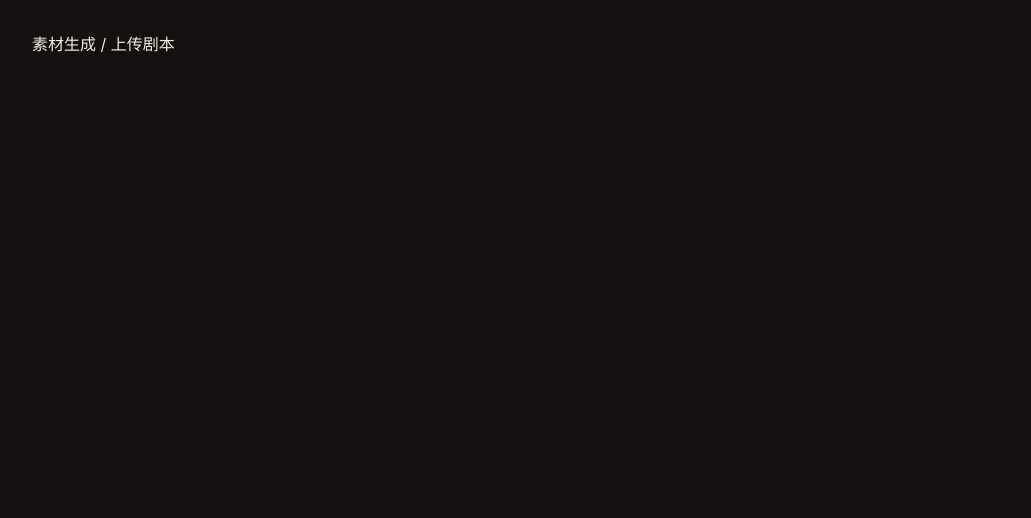
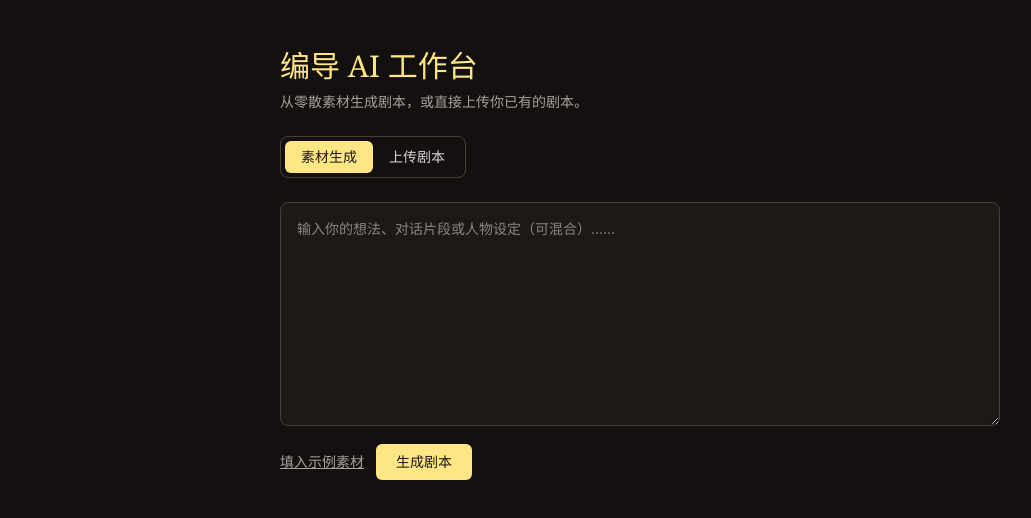
Before and after one commit to jenachinru-star/Innovation-Forging, a React (Vite) app in the folder client/: page / in a window 1280 px wide. Shown: the top 518 px of the page, without its empty margins (0-1031 px from the left). Built offline with nearby package versions, Linux system fonts and the light colour scheme.

Commit message:
新增(客户端)：素材输入页双入口

```diff
--- a/client/src/components/InputStep.jsx
+++ b/client/src/components/InputStep.jsx
@@ -1,3 +1,119 @@
-export default function InputStep() {
-  return <div className="p-8">素材生成 / 上传剧本</div>;
+import { useState } from 'react';
+import { generateScript, extractUpload } from '../api.js';
+
+const SAMPLE_MATERIAL = [
+  '一对多年未见的老朋友在医院病房重逢。',
+  '老陈刚确诊重病，一直瞒着家人；老周是唯一知情的人，却不知该不该说出真相。',
+  '两人聊起年轻时一起排过的一出戏。请写成一场戏。',
+].join('\n');
+
+export default function InputStep({ onReady, busy, setBusy, error, setError }) {
+  const [mode, setMode] = useState('generate'); // generate | upload
+  const [material, setMaterial] = useState('');
+  const [info, setInfo] = useState('');
+
+  async function handleGenerate() {
+    if (!material.trim()) {
+      setError('请先输入素材内容');
+      return;
+    }
+    setBusy(true);
+    setError('');
+    setInfo('');
+    try {
+      const data = await generateScript(material);
+      if (data.needMoreInfo) {
+        setInfo(data.error);
+        return;
+      }
+      onReady({ scriptText: data.scriptText, material, mode: 'generate' });
+    } catch (e) {
+      setError(String(e.message || e));
+    } finally {
+      setBusy(false);
+    }
+  }
+
+  async function handleUpload(e) {
+    const file = e.target.files?.[0];
+    if (!file) return;
+    setBusy(true);
+    setError('');
+    setInfo('');
+    try {
+      const data = await extractUpload(file);
+      onReady({ scriptText: data.scriptText, material: '', mode: 'upload' });
+    } catch (err) {
+      setError(String(err.message || err));
+    } finally {
+      setBusy(false);
+    }
+  }
+
+  return (
+    <div className="mx-auto max-w-3xl px-6 py-12">
+      <h1 className="font-serif text-3xl text-amber-200">编导 AI 工作台</h1>
+      <p className="mt-2 text-sm text-stone-400">
+        从零散素材生成剧本，或直接上传你已有的剧本。
+      </p>
+
+      <div className="mt-6 inline-flex rounded-lg border border-stone-700 p-1">
+        <button
+          onClick={() => setMode('generate')}
+          className={`px-4 py-1.5 text-sm rounded-md ${mode === 'generate' ? 'bg-amber-200 text-stone-900' : 'text-stone-300'}`}
+        >
+          素材生成
+        </button>
+        <button
+          onClick={() => setMode('upload')}
+          className={`px-4 py-1.5 text-sm rounded-md ${mode === 'upload' ? 'bg-amber-200 text-stone-900' : 'text-stone-300'}`}
+        >
+          上传剧本
+        </button>
+      </div>
+
+      {mode === 'generate' && (
+        <div className="mt-6">
+          <textarea
+            value={material}
+            onChange={(e) => setMaterial(e.target.value)}
+            placeholder="输入你的想法、对话片段或人物设定（可混合）……"
+            className="h-56 w-full rounded-lg border border-stone-700 bg-stone-900 p-4 text-sm text-stone-100 outline-none focus:border-amber-300"
+          />
+          <div className="mt-3 flex items-center gap-3">
+            <button
+              onClick={() => setMaterial(SAMPLE_MATERIAL)}
+              className="text-sm text-stone-400 underline"
+            >
+              填入示例素材
+            </button>
+            <button
+              onClick={handleGenerate}
+              disabled={busy}
+              className="rounded-md bg-amber-200 px-5 py-2 text-sm font-medium text-stone-900 disabled:opacity-50"
+            >
+              {busy ? '生成中…' : '生成剧本'}
+            </button>
+          </div>
+        </div>
+      )}
+
+      {mode === 'upload' && (
+        <div className="mt-6 rounded-lg border border-dashed border-stone-700 p-8 text-center">
+          <p className="text-sm text-stone-400">支持 .txt / .md / .docx</p>
+          <input
+            type="file"
+            accept=".txt,.md,.docx"
+            onChange={handleUpload}
+            disabled={busy}
+            className="mt-4 text-sm text-stone-300"
+          />
+          {busy && <p className="mt-3 text-sm text-amber-200">解析文件中…</p>}
+        </div>
+      )}
+
+      {info && <p className="mt-4 rounded-md bg-amber-900/40 p-3 text-sm text-amber-100">AI：{info}</p>}
+      {error && <p className="mt-4 rounded-md bg-red-900/40 p-3 text-sm text-red-200">{error}</p>}
+    </div>
+  );
 }
```
Also changed, not shown: 2 other files (tests, documents, lock files or other folders).
